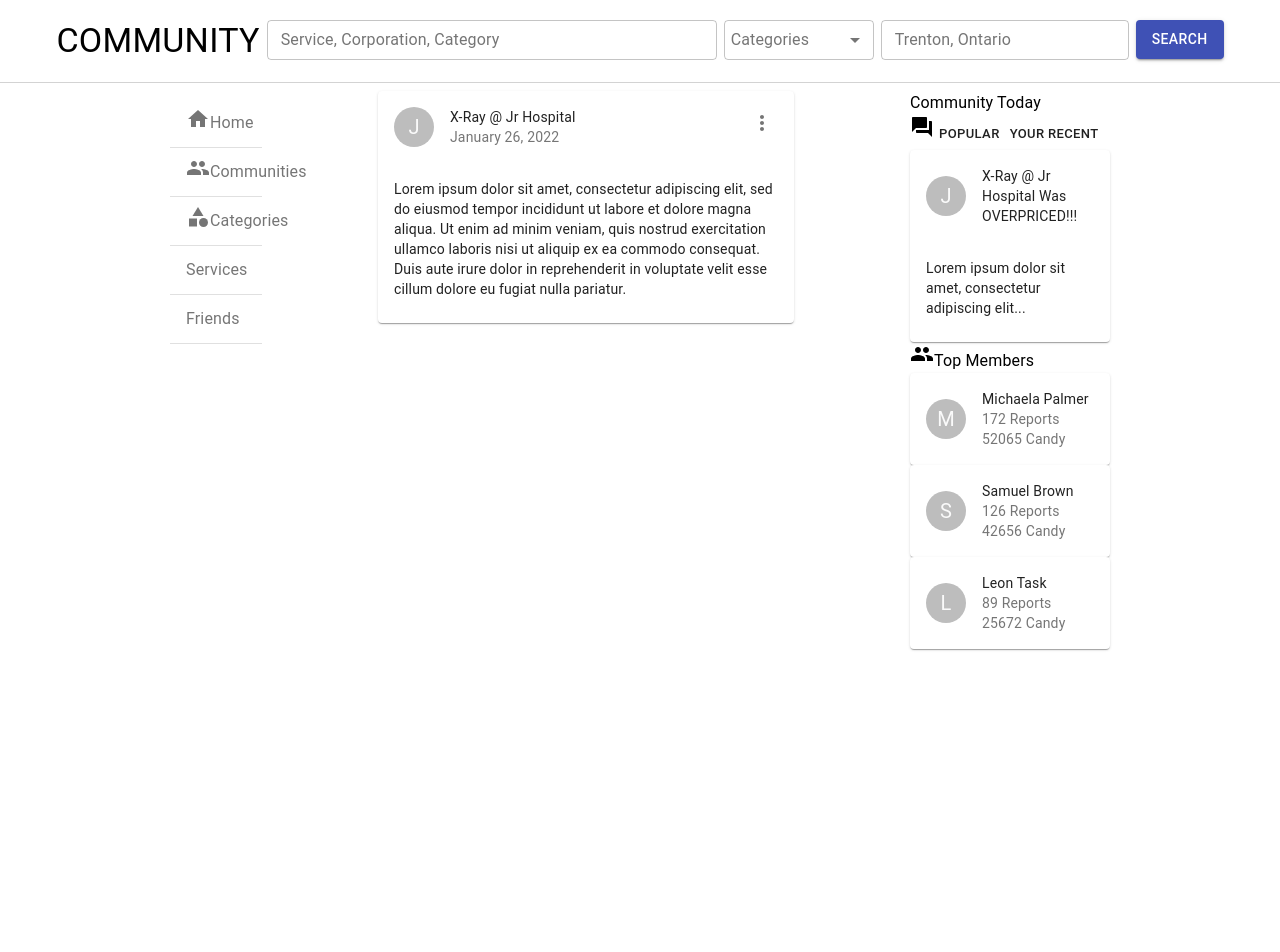
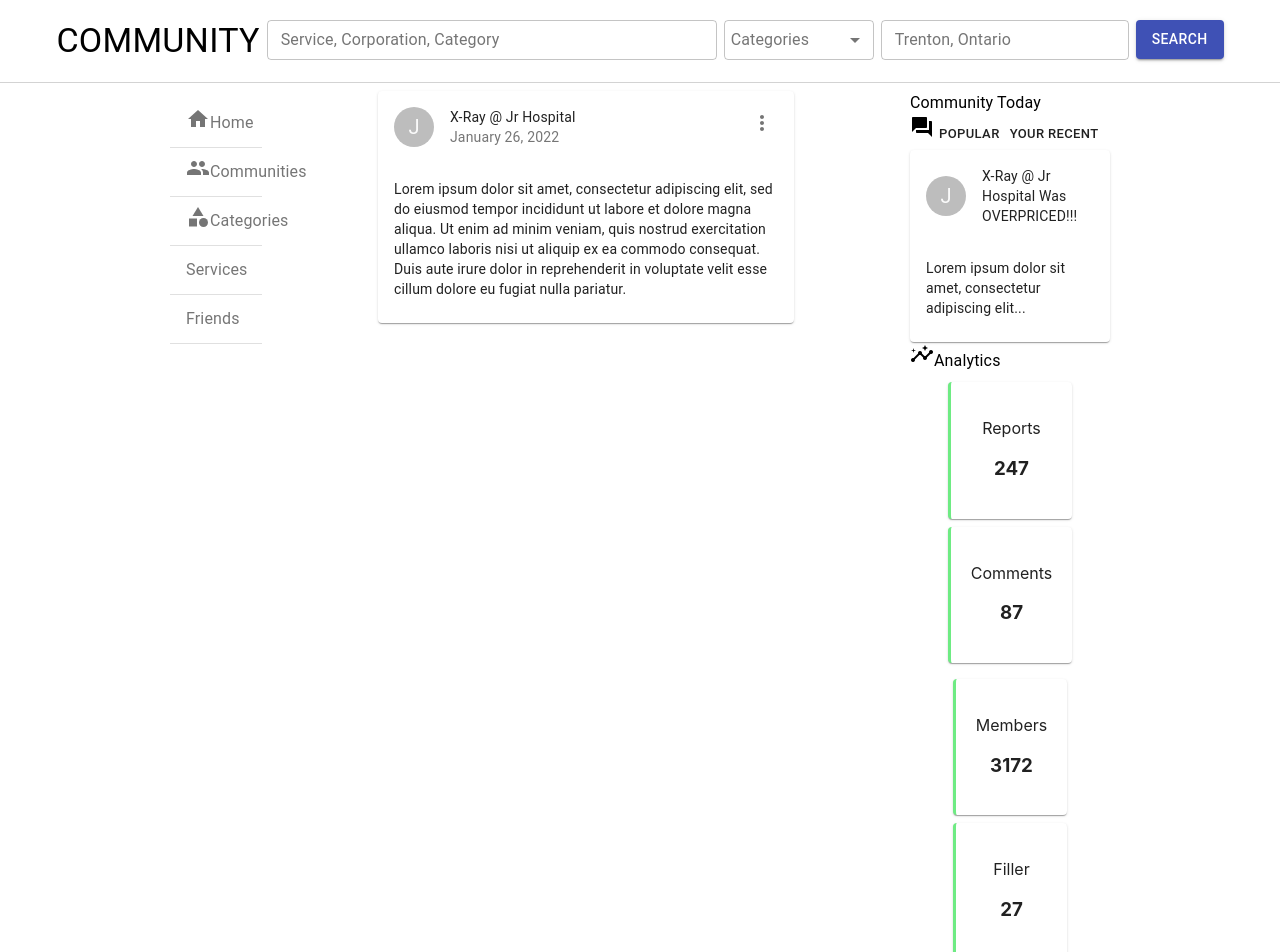
Before and after one commit to markonorth2/community, a React (Create React App) app in the folder client/: page / in a window 1280 px wide. Shown: the top 952 px of the page. Before the commit the page ends 800 px from the top, so only its background shows below. Built offline with nearby package versions, Linux system fonts and the light colour scheme.

Commit message:
seperate code for top memebers and community today tabs and create analytics tab

```diff
--- a/client/public/index.html
+++ b/client/public/index.html
@@ -3,6 +3,7 @@
   <head>
     <meta charset="utf-8" />
     <link rel="icon" href="%PUBLIC_URL%/favicon.ico" />
+    <link rel="stylesheet" href="https://fonts.googleapis.com/icon?family=Material+Icons">
     <meta name="viewport" content="width=device-width, initial-scale=1" />
     <meta name="theme-color" content="#000000" />
     <meta
@@ -28,6 +29,7 @@
   </head>
   <body>
     <noscript>You need to enable JavaScript to run this app.</noscript>
+
     <div id="root"></div>
     <!--
       This HTML file is a template.
--- a/client/src/components/Analytics.js
+++ b/client/src/components/Analytics.js
@@ -0,0 +1,71 @@
+import { Card } from '@material-ui/core';
+import { CardContent } from '@material-ui/core';
+import { CardHeader } from '@material-ui/core';
+import { Grid } from '@material-ui/core';
+import { Paper } from '@material-ui/core';
+import { Typography } from '@material-ui/core';
+
+import { createTheme, ThemeProvider, makeStyles } from '@material-ui/core/styles';
+
+const useStyles = makeStyles({
+	root: {
+		display:"flex",
+		justifyContent:"center",
+		marginTop:5,
+		marginBottom:5
+	},
+	box: {
+		borderLeft:"3px solid #6EEB83",
+		padding: 20,
+		marginBottom: 8
+	}
+});
+
+function AnalyticsStyled() {
+	const classes = useStyles();
+
+	return (
+		<section>
+		<Typography>
+				<span class="material-icons">insights</span>Analytics
+			</Typography>
+		<Grid container direction="row" columns={2} spacing={1} className={classes.root}>
+			<Grid item>
+				<Grid>
+					<Paper align="center" className={classes.box}>
+						<p>Reports</p>
+						<h1>247</h1>
+					</Paper>
+				</Grid>
+				<Grid>
+					<Paper align="center" className={classes.box}>
+						<p>Comments</p>
+						<h1>87</h1>
+					</Paper>
+				</Grid>
+			</Grid>
+
+			<Grid item>
+				<Grid>
+					<Paper align="center" className={classes.box}>
+						<p>Members</p>
+						<h1>3172</h1>
+					</Paper>
+				</Grid>
+				<Grid>
+					<Paper align="center" className={classes.box}>
+						<p>Filler</p>
+						<h1>27</h1>
+					</Paper>
+				</Grid>
+			</Grid>
+		</Grid>
+		</section>
+	);
+}
+
+function Analytics() {
+	return <AnalyticsStyled />;
+}
+
+export default Analytics;
--- a/client/src/components/App.js
+++ b/client/src/components/App.js
@@ -22,12 +22,12 @@ import MoreVertIcon from '@material-ui/icons/MoreVert';
 import Button from '@material-ui/core/Button';
 import QuestionAnswerIcon from '@material-ui/icons/QuestionAnswer';
 
-
 import { Typography } from '@material-ui/core';
 import { Grid } from '@material-ui/core';
 
 import { createTheme, ThemeProvider, makeStyles } from '@material-ui/core/styles';
 import SideBar from './SideBar';
+import CommunityToday from './CommunityToday';
 
 const theme = createTheme({
 	palette: {
@@ -55,58 +55,9 @@ function GridContainerStyled() {
 	const classes = useStyles();
 	return (
 		<Grid container spacing={2} className={classes.root}>
-
-
 			<SideBar />
 			<Report />
-
-			<Grid item md={2}>
-			<Typography>Community Today</Typography>
-				<QuestionAnswerIcon />
-				<Button size="small">Popular</Button>
-				<Button size="small">Your Recent</Button>
-
-				<Card>
-					<CardHeader
-						avatar={<Avatar>J</Avatar>}
-
-						title="X-Ray @ Jr Hospital Was OVERPRICED!!!"
-					/>
-					<CardContent>
-						<Typography variant="body2" color="text.secondary">
-							Lorem ipsum dolor sit amet, consectetur adipiscing elit...
-						</Typography>
-					</CardContent>
-				</Card>
-
-
-				<Typography><PeopleIcon />Top Members</Typography>
-
-				<Card>
-					<CardHeader
-						avatar={<Avatar>M</Avatar>}
-						title="Michaela Palmer"
-						subheader="172 Reports   52065 Candy"
-					/>
-				</Card>
-
-				<Card>
-					<CardHeader
-						avatar={<Avatar>S</Avatar>}
-						title="Samuel Brown"
-						subheader="126 Reports   42656 Candy"
-					/>
-				</Card>
-
-				<Card>
-					<CardHeader
-						avatar={<Avatar>L</Avatar>}
-						title="Leon Task"
-						subheader="89 Reports   25672 Candy"
-					/>
-				</Card>
-
-			</Grid>
+			<CommunityToday />
 		</Grid>
 	);
 }
--- a/client/src/components/CommunityToday.js
+++ b/client/src/components/CommunityToday.js
@@ -0,0 +1,38 @@
+import { Avatar } from '@material-ui/core';
+import { Grid } from '@material-ui/core';
+import { Typography } from '@material-ui/core';
+import { Button } from '@material-ui/core';
+import { Card } from '@material-ui/core';
+import { CardContent } from '@material-ui/core';
+import { CardHeader } from '@material-ui/core';
+
+import QuestionAnswerIcon from '@material-ui/icons/QuestionAnswer';
+
+import TopMembers from './TopMembers';
+import Analytics from './Analytics';
+
+function CommunityToday() {
+	return (
+		<Grid item md={2}>
+			<Typography>Community Today</Typography>
+			<QuestionAnswerIcon />
+			<Button size="small">Popular</Button>
+			<Button size="small">Your Recent</Button>
+
+			<Card>
+				<CardHeader avatar={<Avatar>J</Avatar>} title="X-Ray @ Jr Hospital Was OVERPRICED!!!" />
+				<CardContent>
+					<Typography variant="body2" color="text.secondary">
+						Lorem ipsum dolor sit amet, consectetur adipiscing elit...
+					</Typography>
+				</CardContent>
+			</Card>
+
+
+			<Analytics />
+			<TopMembers />
+		</Grid>
+	);
+}
+
+export default CommunityToday;
--- a/client/src/components/SideBar.js
+++ b/client/src/components/SideBar.js
@@ -7,10 +7,6 @@ import ListItem from '@material-ui/core/ListItem';
 import HomeIcon from '@material-ui/icons/Home';
 import PeopleIcon from '@material-ui/icons/People';
 import CategoryIcon from '@material-ui/icons/Category';
-
-
-
-
 
 import { createTheme, ThemeProvider, makeStyles } from '@material-ui/core/styles';
 
--- a/client/src/components/TopMembers.js
+++ b/client/src/components/TopMembers.js
@@ -0,0 +1,33 @@
+import { Avatar } from '@material-ui/core';
+import { Grid } from '@material-ui/core';
+import { Typography } from '@material-ui/core';
+import { Button } from '@material-ui/core';
+import { Card } from '@material-ui/core';
+import { CardContent } from '@material-ui/core';
+import { CardHeader } from '@material-ui/core';
+
+import PeopleIcon from '@material-ui/icons/People';
+
+function TopMembers() {
+	return (
+		<section>
+			<Typography>
+				<span class="material-icons">leaderboard</span> Top Members
+			</Typography>
+
+			<Card>
+				<CardHeader avatar={<Avatar>M</Avatar>} title="Michaela Palmer" subheader="172 Reports   52065 Candy" />
+			</Card>
+
+			<Card>
+				<CardHeader avatar={<Avatar>S</Avatar>} title="Samuel Brown" subheader="126 Reports   42656 Candy" />
+			</Card>
+
+			<Card>
+				<CardHeader avatar={<Avatar>L</Avatar>} title="Leon Task" subheader="89 Reports   25672 Candy" />
+			</Card>
+		</section>
+	);
+}
+
+export default TopMembers;
--- a/client/src/index.js
+++ b/client/src/index.js
@@ -2,6 +2,7 @@ import React from 'react';
 import ReactDOM from 'react-dom';
 import './index.css';
 import App from './components/App';
+
 // import reportWebVitals from './reportWebVitals';
 
 ReactDOM.render(
```
Also changed, not shown: 1 other file (tests, documents, lock files or other folders).
